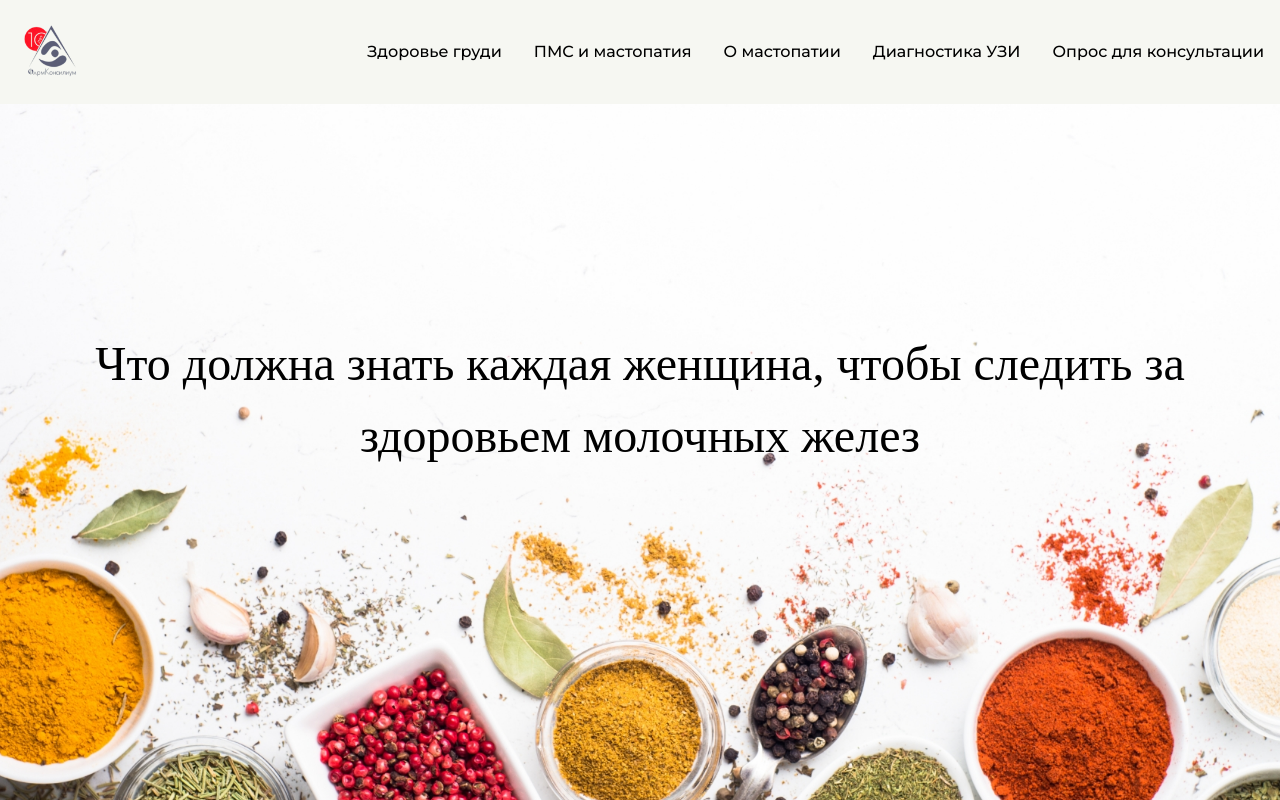
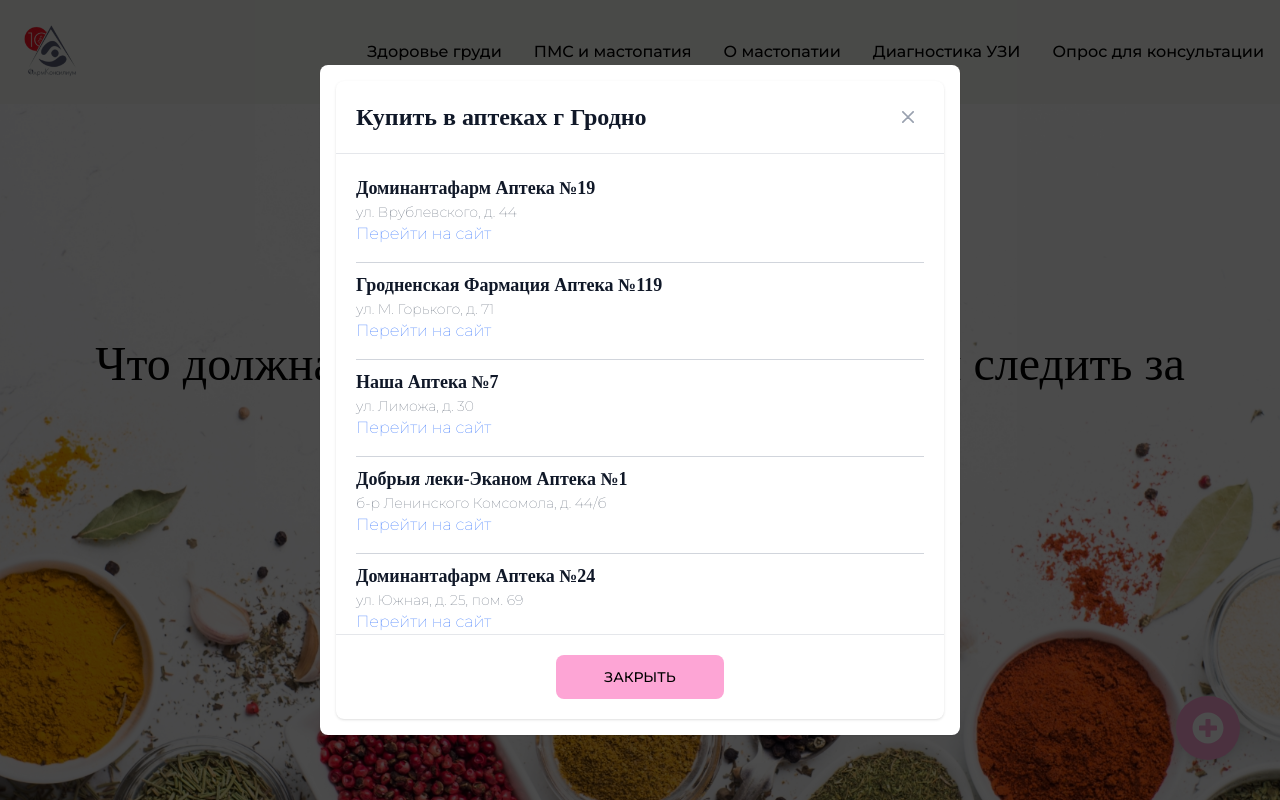
Before and after one commit to Bezniak/landing, a React (Vite) app: page / in a window 1280 px wide. Shown: the top 800 px of the page. Built offline with nearby package versions, Linux system fonts and the light colour scheme; a web font is replaced by a local one.

Commit message:
7 commit ModalWindow.jsx

```diff
--- a/src/App.jsx
+++ b/src/App.jsx
@@ -9,16 +9,59 @@
 import AboutMastopathy from "./components/AboutMastopathy/AboutMastopathy.jsx";
 import UltrasoundDiagnostics from "./components/UltrasoundDiagnostics/UltrasoundDiagnostics.jsx";
 import SurveyForConsultation from "./components/SurveyForConsultation/SurveyForConsultation.jsx";
+import {useEffect, useState} from "react";
+import ModalWindow from "./components/ModalWindow/ModalWindow.jsx";
+import {FaPlusCircle} from "react-icons/fa";
 
 
 const Layout = () => {
+    const [isModalOpen, setIsModalOpen] = useState(false);
+
+    // Show the modal initially and every minute
+    useEffect(() => {
+        // Function to open modal
+        const openModal = () => {
+            setIsModalOpen(true);
+        };
+
+        // Show the modal immediately when the app is loaded
+        openModal();
+
+        // Set interval to show modal every 1 minute (60000 ms)
+        const intervalId = setInterval(openModal, 60000);
+
+        // Clear the interval when the component unmounts
+        return () => clearInterval(intervalId);
+    }, []);
+
+    // Close modal handler
+    const closeModal = () => {
+        setIsModalOpen(false);
+    };
+
+    // Open modal when button is clicked
+    const openModalHandler = () => {
+        setIsModalOpen(true);
+    };
+
     return (
         <div className="d-flex flex-column min-vh-100">
             <Navbar/>
+            {/* Modal that shows immediately after the app loads */}
+            {isModalOpen && <ModalWindow closeModal={closeModal}/>}
             <div className="flex-grow-1">
                 <Outlet/>
             </div>
             <Footer/>
+
+            {/* Floating Action Button */}
+            <button
+                onClick={openModalHandler}
+                className="fixed bottom-10 right-10 bg-pink-300 text-white p-4 rounded-full shadow-lg hover:bg-pink-500 transition focus:outline-none focus:ring-2 focus:ring-blue-300"
+                title="Show Pharmacies"
+            >
+                <FaPlusCircle size={32}/>
+            </button>
         </div>
     );
 };
--- a/src/components/Footer/Footer.jsx
+++ b/src/components/Footer/Footer.jsx
@@ -1,9 +1,21 @@
-import React from 'react';
-import {NavLink} from "react-router-dom";
-import {ROUTES} from "../../config/routes.js";
-import {handleClick} from "../../common/helpers.js";
+import React, { useState } from 'react';
+import { NavLink } from "react-router-dom";
+import { ROUTES } from "../../config/routes.js";
+import { handleClick } from "../../common/helpers.js";
+import ModalWindow from "../ModalWindow/ModalWindow.jsx";
 
 const Footer = () => {
+    const [isModalOpen, setIsModalOpen] = useState(false); // State for modal visibility
+
+    // Function to open the modal
+    const openModal = () => {
+        setIsModalOpen(true);
+    };
+
+    // Function to close the modal
+    const closeModal = () => {
+        setIsModalOpen(false);
+    };
 
     return (
         <footer className="bg-[url(/footerBg.jpg)] bg-no-repeat bg-cover">
@@ -19,31 +31,31 @@
                         <ul className="font-medium">
                             <li className="mb-4">
                                 <NavLink to={ROUTES.HOME} className="hover:underline"
-                                         onClick={handleClick}>
+                                         onClick={() => { handleClick(); openModal(); }}>
                                     Здоровье груди
                                 </NavLink>
                             </li>
                             <li className="mb-4">
                                 <NavLink to={ROUTES.PMS_MASTOPATHY} className="hover:underline"
-                                         onClick={handleClick}>
+                                         onClick={() => { handleClick(); openModal(); }}>
                                     ПМС и мастопатия
                                 </NavLink>
                             </li>
                             <li className="mb-4">
                                 <NavLink to={ROUTES.ABOUT_MASTOPATHY} className="hover:underline"
-                                         onClick={handleClick}>
+                                         onClick={() => { handleClick(); openModal(); }}>
                                     О мастопатии
                                 </NavLink>
                             </li>
                             <li className="mb-4">
                                 <NavLink to={ROUTES.ULTRASOUND_DIAGNOSTICS} className="hover:underline"
-                                         onClick={handleClick}>
+                                         onClick={() => { handleClick(); openModal(); }}>
                                     Диагностика УЗИ
                                 </NavLink>
                             </li>
                             <li className="mb-4">
                                 <NavLink to={ROUTES.SURVEY_FOR_CONSULTATION} className="hover:underline"
-                                         onClick={handleClick}>
+                                         onClick={() => { handleClick(); openModal(); }}>
                                     Опрос для консультации
                                 </NavLink>
                             </li>
@@ -51,8 +63,10 @@
                     </div>
                 </div>
             </div>
+
+            {/* Conditional rendering of the modal */}
+            {isModalOpen && <ModalWindow closeModal={closeModal} />}
         </footer>
-
     );
 };
 
--- /dev/null
+++ b/src/components/ModalWindow/ModalWindow.jsx
@@ -0,0 +1,83 @@
+import React from 'react';
+import {store} from "../../store/store.js";
+
+const ModalWindow = ({closeModal}) => {
+    return (
+        <div
+            className="fixed inset-0 z-50 bg-[rgba(0,0,0,0.7)] flex justify-center items-center"
+            onClick={closeModal} // Close the modal when clicking on the backdrop
+        >
+            <div
+                className="relative p-4 md:w-1/2 max-h-[90vh] bg-white rounded-lg shadow-sm"
+                onClick={(e) => e.stopPropagation()} // Prevent closing when clicking inside the modal
+            >
+                {/* Modal content */}
+                <div className="relative bg-white rounded-lg shadow-sm">
+                    {/* Modal header */}
+                    <div className="flex items-center justify-between p-4 md:p-5 border-b rounded-t border-gray-200">
+                        <h3 className="text-2xl font-semibold text-gray-900">
+                            Купить в аптеках г {store[0].city}
+                        </h3>
+                        <button
+                            type="button"
+                            className="text-gray-400 bg-transparent hover:bg-gray-200 hover:text-gray-900 rounded-lg text-sm w-8 h-8 ms-auto inline-flex justify-center items-center"
+                            onClick={closeModal} // Close the modal
+                        >
+                            <svg
+                                className="w-3 h-3"
+                                aria-hidden="true"
+                                xmlns="http://www.w3.org/2000/svg"
+                                fill="none"
+                                viewBox="0 0 14 14"
+                            >
+                                <path
+                                    stroke="currentColor"
+                                    strokeLinecap="round"
+                                    strokeLinejoin="round"
+                                    strokeWidth="2"
+                                    d="m1 1 6 6m0 0 6 6M7 7l6-6M7 7l-6 6"
+                                />
+                            </svg>
+                            <span className="sr-only">Close modal</span>
+                        </button>
+                    </div>
+
+                    {/* Modal body - pharmacy list */}
+                    <div className="p-4 md:p-5 space-y-4 max-h-[60vh] overflow-y-auto">
+                        <div className="space-y-2">
+                            {store.slice(1).map((pharmacy) => (
+                                <div key={pharmacy.id} className="border-b border-gray-300 pb-4">
+                                    <h4 className="text-lg font-semibold text-gray-900">
+                                        {pharmacy.pharmacyName}
+                                    </h4>
+                                    <p className="text-sm text-gray-600">{pharmacy.address}</p>
+                                    <a
+                                        href={pharmacy.pharmacyUrl}
+                                        target="_blank"
+                                        rel="noopener noreferrer"
+                                        className="text-blue-600 hover:underline"
+                                    >
+                                        Перейти на сайт
+                                    </a>
+                                </div>
+                            ))}
+                        </div>
+                    </div>
+
+                    {/* Modal footer */}
+                    <div className="flex items-center p-4 md:p-5 border-t border-gray-200 rounded-b">
+                        <button
+                            onClick={closeModal} // Close the modal
+                            type="button"
+                            className="text-black uppercase mx-auto bg-pink-300 hover:bg-pink-400 transition cursor-pointer focus:ring-4 focus:outline-none font-medium rounded-lg text-sm px-12 py-3 text-center"
+                        >
+                            Закрыть
+                        </button>
+                    </div>
+                </div>
+            </div>
+        </div>
+    );
+};
+
+export default ModalWindow;
--- a/src/components/Navbar/Navbar.jsx
+++ b/src/components/Navbar/Navbar.jsx
@@ -1,15 +1,24 @@
 import {useEffect, useState} from 'react';
 import {NavLink} from "react-router-dom";
 import {ROUTES} from "../../config/routes.js";
-
+import ModalWindow from "../ModalWindow/ModalWindow.jsx";
 
 const Navbar = () => {
+    const [isModalOpen, setIsModalOpen] = useState(false);
     const [isMobileMenuOpen, setIsMobileMenuOpen] = useState(false);
     const [isLanguageDropdownOpen, setIsLanguageDropdownOpen] = useState(false);
     const [isSitesDropdownOpen, setIsSitesDropdownOpen] = useState(false);
     const [isServicesDropdownOpen, setIsServicesDropdownOpen] = useState(false);
 
+    // Function to open the modal
+    const openModal = () => {
+        setIsModalOpen(true);
+    };
 
+    // Function to close the modal
+    const closeModal = () => {
+        setIsModalOpen(false);
+    };
 
     // Закрытие меню при клике вне меню или прокрутке
     useEffect(() => {
@@ -31,12 +40,11 @@
             if (languageMenu && !languageMenu.contains(event.target) && !event.target.closest('.language-toggle') && isLanguageDropdownOpen) {
                 setIsLanguageDropdownOpen(false);
             }
-
         };
 
         const handleScroll = () => {
             if (isMobileMenuOpen || isSitesDropdownOpen || isServicesDropdownOpen || isLanguageDropdownOpen) {
-                setIsMobileMenuOpen(false)
+                setIsMobileMenuOpen(false);
                 setIsSitesDropdownOpen(false);
                 setIsServicesDropdownOpen(false);
                 setIsLanguageDropdownOpen(false);
@@ -54,15 +62,18 @@
         };
     }, [isMobileMenuOpen, isServicesDropdownOpen, isLanguageDropdownOpen, isSitesDropdownOpen]);
 
-
     return (
-        <nav className="absolute z-50 top-0 left-1/2 transform -translate-x-1/2 bg-[var(--bg-navbar)] border-gray-200 w-full">
+        <>
+            <nav
+                className="absolute z-50 top-0 left-1/2 transform -translate-x-1/2 bg-[var(--bg-navbar)] border-gray-200 w-full">
                 <div className="max-w-screen-xl flex flex-wrap items-center justify-between mx-auto p-4">
-
                     <div className='flex gap-6'>
-                    <button data-collapse-toggle="navbar-dropdown" type="button"
+                        <button
+                            data-collapse-toggle="navbar-dropdown"
+                            type="button"
                             className="inline-flex items-center p-2 w-10 h-10 justify-center text-sm text-gray-500 rounded-lg md:hidden hover:bg-gray-100 focus:outline-none focus:ring-2 focus:ring-gray-200 dark:text-gray-400 dark:hover:bg-gray-700 dark:focus:ring-gray-600 mobile-toggle"
-                            aria-controls="navbar-dropdown" aria-expanded="false"
+                            aria-controls="navbar-dropdown"
+                            aria-expanded="false"
                             onClick={() => setIsMobileMenuOpen(!isMobileMenuOpen)}
                         >
                             <span className="sr-only">Open main menu</span>
@@ -78,59 +89,78 @@
                         </NavLink>
                     </div>
 
-
                     <div
                         className={`$ ${isMobileMenuOpen ? 'block' : 'hidden'} w-full  md:block md:w-auto md:bg-transparent xs:bg-black md:dark:bg-transparent xs:dark:bg-gray-900`}
-                    id="mobile-dropdown"
-                >
+                        id="mobile-dropdown">
                         <ul className="flex flex-col font-medium p-4 md:p-0 border border-gray-100 rounded-lg md:space-x-8 rtl:space-x-reverse md:flex-row md:mt-0 md:border-0 ">
                             <li>
-                            <NavLink  to={ROUTES.BREAST_HEALTH}
-                                     onClick={() => setIsMobileMenuOpen(false)}
+                                <NavLink
+                                    to={ROUTES.BREAST_HEALTH}
+                                    onClick={() => {
+                                        setIsMobileMenuOpen(false);
+                                        openModal();
+                                    }}
                                     className="block py-2 px-3 rounded md:border-0 md:p-0 text-black transition"
                                 >
                                     Здоровье груди
                                 </NavLink>
                             </li>
                             <li>
-                            <NavLink to={ROUTES.PMS_MASTOPATHY}
-                                     onClick={() => setIsMobileMenuOpen(false)}
-                                     className="block py-2 px-3 rounded md:border-0 md:p-0 text-black transition">
+                                <NavLink
+                                    to={ROUTES.PMS_MASTOPATHY}
+                                    onClick={() => {
+                                        setIsMobileMenuOpen(false);
+                                        openModal();
+                                    }}
+                                    className="block py-2 px-3 rounded md:border-0 md:p-0 text-black transition"
+                                >
                                     ПМС и мастопатия
                                 </NavLink>
                             </li>
                             <li>
-                            <NavLink to={ROUTES.ABOUT_MASTOPATHY}
-                                     onClick={() => setIsMobileMenuOpen(false)}
-                                     className="block py-2 px-3 rounded md:border-0 md:p-0 text-black transition">
+                                <NavLink
+                                    to={ROUTES.ABOUT_MASTOPATHY}
+                                    onClick={() => {
+                                        setIsMobileMenuOpen(false);
+                                        openModal();
+                                    }}
+                                    className="block py-2 px-3 rounded md:border-0 md:p-0 text-black transition"
+                                >
                                     О мастопатии
                                 </NavLink>
                             </li>
                             <li>
-                            <NavLink to={ROUTES.ULTRASOUND_DIAGNOSTICS}
-                                     onClick={() => setIsMobileMenuOpen(false)}
-                                     className="block py-2 px-3 rounded md:border-0 md:p-0 text-black transition">
+                                <NavLink
+                                    to={ROUTES.ULTRASOUND_DIAGNOSTICS}
+                                    onClick={() => {
+                                        setIsMobileMenuOpen(false);
+                                        openModal();
+                                    }}
+                                    className="block py-2 px-3 rounded md:border-0 md:p-0 text-black transition"
+                                >
                                     Диагностика УЗИ
                                 </NavLink>
                             </li>
                             <li>
-                            <NavLink to={ROUTES.SURVEY_FOR_CONSULTATION}
-                                     onClick={() => setIsMobileMenuOpen(false)}
-                                     className="block py-2 px-3 rounded md:border-0 md:p-0 text-black transition">
+                                <NavLink
+                                    to={ROUTES.SURVEY_FOR_CONSULTATION}
+                                    onClick={() => {
+                                        setIsMobileMenuOpen(false);
+                                        openModal();
+                                    }}
+                                    className="block py-2 px-3 rounded md:border-0 md:p-0 text-black transition"
+                                >
                                     Опрос для консультации
                                 </NavLink>
                             </li>
                         </ul>
                     </div>
-
-                {/*<div className='gap-10 xs:hidden md:flex'>*/}
-                {/*    */}
-
-                {/*</div>*/}
-
                 </div>
             </nav>
 
+            {/* Modal rendering conditionally */}
+            {isModalOpen && <ModalWindow closeModal={closeModal}/>}
+        </>
     );
 };
 
--- /dev/null
+++ b/src/store/store.js
@@ -0,0 +1,47 @@
+export const store = [
+    {
+        city: "Гродно"
+    },
+    {
+        id: 1,
+        pharmacyName: "Доминантафарм Аптека №19",
+        address: "ул. Врублевского, д. 44",
+        pharmacyUrl: 'https://apteka.103.by/pharmacies/dominantafarm-odo-apteka-19/'
+    },
+    {
+        id: 2,
+        pharmacyName: "Гродненская Фармация Аптека №119",
+        address: "ул. М. Горького, д. 71",
+        pharmacyUrl: 'https://apteka.103.by/pharmacies/grodnenskoe_rup_pharmacia_pharmacy_119/'
+    },
+    {
+        id: 3,
+        pharmacyName: "Наша Аптека №7",
+        address: "ул. Лиможа, д. 30",
+        pharmacyUrl: 'https://apteka.103.by/pharmacies/aptechnoe-delo-ooo-apteka-7/'
+    },
+    {
+        id: 4,
+        pharmacyName: "Добрыя леки-Эканом Аптека №1",
+        address: "б-р Ленинского Комсомола, д. 44/б",
+        pharmacyUrl: 'https://apteka.103.by/pharmacies/apteka_adel_vivaton_plyus_ooo_apteka_1/'
+    },
+    {
+        id: 5,
+        pharmacyName: "Доминантафарм Аптека №24",
+        address: "ул. Южная, д. 25, пом. 69",
+        pharmacyUrl: 'https://apteka.103.by/pharmacies/dominantafarm-odo-apteka-24/'
+    },
+    {
+        id: 6,
+        pharmacyName: "Доминантафарм Аптека №18",
+        address: "ул. Дзержинского, д. 137, пом. 3",
+        pharmacyUrl: 'https://apteka.103.by/pharmacies/dominantafarm-odo-apteka-18/'
+    },
+    {
+        id: 7,
+        pharmacyName: "Добрыя леки Аптека №67",
+        address: "ул. В. Глухова, д. 3, пом. 2а",
+        pharmacyUrl: 'https://apteka.103.by/pharmacies/dobryya-leki-vivaton-plyus-ooo-apteka-67/'
+    }
+];
```
Lines whose indentation alone changed are shown as unchanged.
